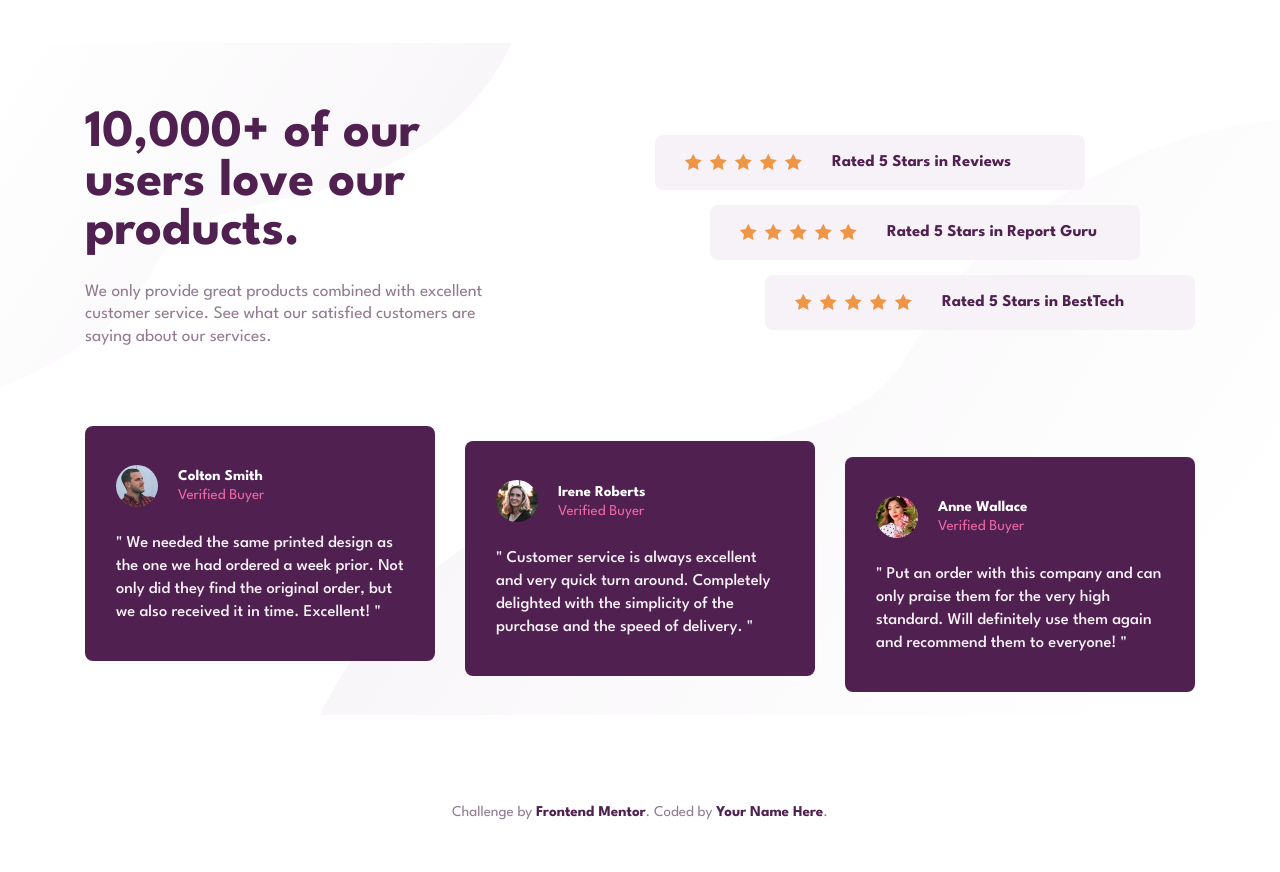
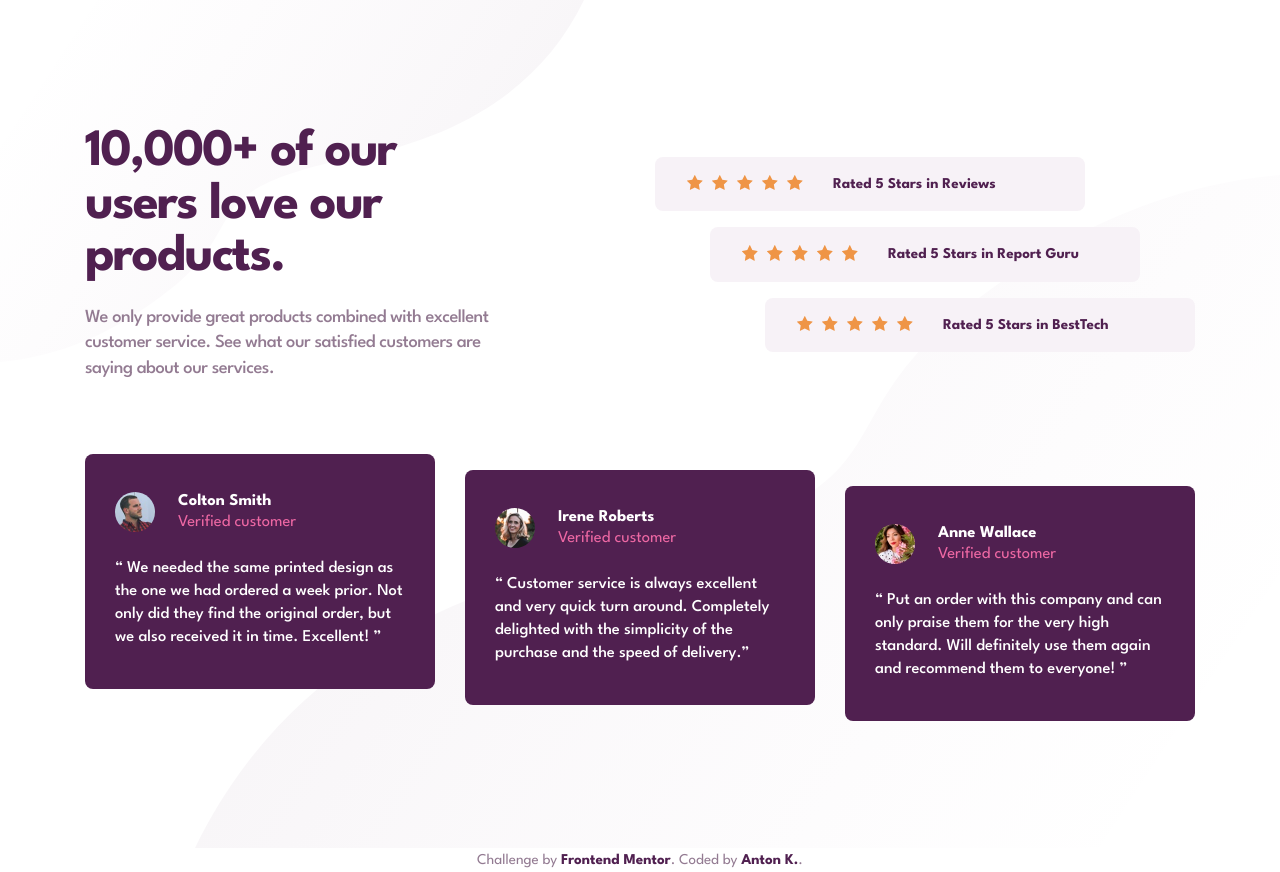
Before and after one commit to septober92/social-proof-section-master, a plain HTML site: page index.html in a window 1280 px wide. Before the commit the page ends 824 px from the top, so only its background shows below. Drawn offline with Linux system fonts and the light colour scheme.

Commit message:
update html and style

```diff
--- a/index.html
+++ b/index.html
@@ -18,8 +18,10 @@
   </head>
   <body>
     <main>
-      <div class="header-wrapper">
-        <div class="hd-left">
+      <section class="sp">
+        <div class="sp__container">
+          <div class="sp__top-section">
+            <div class="sp__heading">
               <h1>10,000+ of our users love our products.</h1>
               <p>
                 We only provide great products combined with excellent customer
@@ -28,87 +30,109 @@
               </p>
             </div>
 
-        <div class="hd-right">
-          <div class="rating n1">
+            <ul class="sp__ratings">
+              <li>
+                <div class="stars-container">
                   <img src="images/icon-star.svg" alt="star" />
                   <img src="images/icon-star.svg" alt="star" />
                   <img src="images/icon-star.svg" alt="star" />
                   <img src="images/icon-star.svg" alt="star" />
                   <img src="images/icon-star.svg" alt="star" />
+                </div>
 
-            Rated 5 Stars in Reviews
-          </div>
-          <div class="rating n2">
+                Rated 5 Stars in Reviews</li>
+              <li>
+                <div class="stars-container">
                   <img src="images/icon-star.svg" alt="star" />
                   <img src="images/icon-star.svg" alt="star" />
                   <img src="images/icon-star.svg" alt="star" />
                   <img src="images/icon-star.svg" alt="star" />
                   <img src="images/icon-star.svg" alt="star" />
+                </div>
 
-            Rated 5 Stars in Report Guru
-          </div>
-          <div class="rating n3">
+                Rated 5 Stars in Report Guru</li>
+              <li>
+                <div class="stars-container">
                   <img src="images/icon-star.svg" alt="star" />
                   <img src="images/icon-star.svg" alt="star" />
                   <img src="images/icon-star.svg" alt="star" />
                   <img src="images/icon-star.svg" alt="star" />
                   <img src="images/icon-star.svg" alt="star" />
+                </div>
 
-            Rated 5 Stars in BestTech
+                Rated 5 Stars in BestTech</li>
+            </ul>
+          </div>
+
+          <ul class="sp__feedbacks-section">
+            <li class="sp__feedback-box">
+              <div class="customer-info">
+                <div class="customer-img">
+                  <img src="images/image-colton.jpg" alt="Colton's photo" />
+                </div>
+
+                <div>
+                  <span class="customer-name">Colton Smith</span>
+                  <span class="customer-state">Verified customer</span>
                 </div>
               </div>
+
+              <p class="customer-feedback">
+                “ We needed the same printed design as the one we had ordered
+                a week prior. Not only did they find the original order, but
+                we also received it in time. Excellent! ”
+              </p>
+            </li>
+
+            <li class="sp__feedback-box">
+              <div class="customer-info">
+                <div class="customer-img">
+                  <img src="images/image-irene.jpg" alt="Irene's photo" />
                 </div>
-      <div class="reviews-container">
-        <article class="review rw-1">
-          <div class="name-container">
-            <img src="images/image-colton.jpg" alt="Colton Smith" />
-            <div class="name-box">
-              <div class="name">Colton Smith</div>
-              <span>Verified Buyer</span>
+
+                <div>
+                  <span class="customer-name">Irene Roberts</span>
+                  <span class="customer-state">Verified customer</span>
                 </div>
               </div>
-          <p>
-            " We needed the same printed design as the one we had ordered a week
-            prior. Not only did they find the original order, but we also
-            received it in time. Excellent! "
+
+              <p class="customer-feedback">
+                “ Customer service is always excellent and very quick turn
+                around. Completely delighted with the simplicity of the
+                purchase and the speed of delivery.”
               </p>
-        </article>
-        <article class="review rw-2">
-          <div class="name-container">
-            <img src="images/image-irene.jpg" alt="Irene Roberts" />
-            <div class="name-box">
-              <div class="name">Irene Roberts</div>
-              <span>Verified Buyer</span>
+            </li>
+
+            <li class="sp__feedback-box">
+              <div class="customer-info">
+                <div class="customer-img">
+                  <img src="images/image-anne.jpg" alt="Anne's photo" />
+                </div>
+
+                <div>
+                  <span class="customer-name">Anne Wallace</span>
+                  <span class="customer-state">Verified customer</span>
                 </div>
               </div>
-          <p>
-            " Customer service is always excellent and very quick turn around.
-            Completely delighted with the simplicity of the purchase and the
-            speed of delivery. "
+
+              <p class="customer-feedback">
+                “ Put an order with this company and can only praise them for
+                the very high standard. Will definitely use them again and
+                recommend them to everyone! ”
               </p>
-        </article>
-        <article class="review rw-3">
-          <div class="name-container">
-            <img src="images/image-anne.jpg" alt="Anne Wallace" />
-            <div class="name-box">
-              <div class="name">Anne Wallace</div>
-              <span>Verified Buyer</span>
+            </li>
+          </ul>
+
           </div>
         </div>
-          <p>
-            " Put an order with this company and can only praise them for the
-            very high standard. Will definitely use them again and recommend
-            them to everyone! "
-          </p>
-        </article>
-      </div>
+      </section>
     </main>
 
     <footer>
       Challenge by
       <a href="https://www.frontendmentor.io?ref=challenge" target="_blank"
         >Frontend Mentor</a
-      >. Coded by <a href="#">Your Name Here</a>.
+      >. Coded by <a href="#">Anton K.</a>.
     </footer>
   </body>
 </html>
--- a/style.css
+++ b/style.css
@@ -1,12 +1,4 @@
 @import url('https://fonts.googleapis.com/css2?family=League+Spartan:wght@400;500;700&display=swap');
-
-*,
-*::before,
-*::after {
-  margin: 0;
-  padding: 0;
-  box-sizing: border-box;
-}
 
 :root {
   /* Primary Colors */
@@ -25,6 +17,14 @@
   --font-main: 'League Spartan', sans-serif;
 }
 
+*,
+*::before,
+*::after {
+  margin: 0;
+  padding: 0;
+  box-sizing: border-box;
+}
+
 html {
   font-size: 15px;
 }
@@ -33,144 +33,230 @@ body {
   font-family: var(--font-main);
 }
 
-main {
-  display: flex;
-  justify-content: center;
-  align-items: center;
-  flex-direction: column;
-  min-height: 100vh;
-  /* padding: 110px 165px 100px; */
-  background: url(images/bg-pattern-top-desktop.svg) right 60vw bottom 50vh/45%
-      no-repeat,
-    url(images/bg-pattern-bottom-desktop.svg) left 25vw top 15vh/75% no-repeat,
+ul {
+  list-style: none;
+}
+
+.sp {
+  background: url(images/bg-pattern-top-desktop.svg) left top no-repeat,
+    url(images/bg-pattern-bottom-desktop.svg) right bottom no-repeat
       var(--white);
 }
 
-.header-wrapper {
-  width: 1110px;
-  display: flex;
-  flex-direction: row;
-  justify-content: space-between;
-  align-items: center;
-  margin-bottom: 70px;
+.sp__container {
+  max-width: 1206px;
+  min-height: 100vh;
+  padding: 127px 48px;
+  margin: auto;
 }
 
-.hd-left {
-  width: 420px;
-  height: 247px;
-  /* margin-right: 160px; */
-  align-self: flex-start;
-  justify-self: flex-start;
+.sp__top-section {
+  display: flex;
+  align-items: center;
+  justify-content: space-between;
 }
 
-.hd-left h1 {
-  color: var(--very-dark-magenta);
-  font-size: 3.5rem;
-  margin-bottom: 25px;
+.sp__heading {
+  max-width: 415px;
 }
 
-.hd-left p {
-  color: var(--dark-grayish-magenta);
-  line-height: 1.3;
-  font-size: 1.16em;
+.sp__heading h1 {
+  font-size: 3.5rem;
+  font-weight: 700;
+  letter-spacing: -1.7px;
+  line-height: 1;
+  color: var(--very-dark-magenta);
+  margin-bottom: 20px;
 }
 
-.hd-right {
-  width: 540px;
-  height: 200px;
-  display: flex;
-  flex-direction: column;
-  justify-content: center;
-  align-items: flex-start;
+.sp__heading p {
+  font-size: 1.23rem;
+  font-weight: 500;
+  letter-spacing: -0.5px;
+  line-height: 1.4;
+  color: var(--dark-grayish-magenta);
 }
 
-.hd-right img {
-  width: 17px;
-  margin-right: 8px;
+.sp__ratings {
+  display: flex;
+  align-items: flex-start;
+  justify-content: center;
+  flex-direction: column;
+  width: 540px;
+  height: 220px;
 }
 
-.hd-right img:nth-of-type(5) {
+.sp__ratings li {
+  display: flex;
+  align-items: center;
+  width: 430px;
+  padding: 18px 32px;
+  border-radius: 8px;
+  font-weight: 700;
+  color: var(--very-dark-magenta);
+  background-color: var(--light-grayish-magenta);
+}
+
+.sp__ratings li:not(:last-of-type) {
+  margin-bottom: 16px;
+}
+.sp__ratings li:first-of-type {
+  /* margin-left: 15px; */
+  align-self: flex-start;
+}
+.sp__ratings li:nth-of-type(2) {
+  /* margin-left: 63px; */
+  align-self: center;
+}
+.sp__ratings li:last-of-type {
+  /* margin-left: 110px; */
+  align-self: flex-end;
+}
+
+.stars-container img {
+  width: 16px;
+  margin-right: 5px;
+}
+
+.stars-container img:nth-of-type(5) {
   margin-right: 30px;
 }
 
-.rating {
+.sp__feedbacks-section {
+  display: flex;
+  justify-content: center;
+  flex-wrap: wrap;
+  gap: 30px;
+  margin-top: 72px;
+}
+
+.sp__feedback-box {
+  width: 350px;
+  height: 235px;
+  border-radius: 8px;
+  padding: 38px 30px;
+  color: #fff;
+  background-color: var(--very-dark-magenta);
+}
+
+.sp__feedback-box:nth-of-type(2) {
+  margin-top: 16px;
+}
+.sp__feedback-box:last-of-type {
+  margin-top: 32px;
+}
+
+.customer-info {
   display: flex;
   align-items: center;
-  width: 430px;
-  height: 55px;
-  padding: 15px 30px;
-  border-radius: 8px;
-  background-color: var(--light-grayish-magenta);
-  color: var(--very-dark-magenta);
-  font-weight: 700;
-  font-size: 1.1rem;
-  margin-bottom: 15px;
 }
 
-.n2 {
+.sp__feedback-box .customer-img {
+  width: 40px;
+  height: 40px;
+  border-radius: 50%;
+  margin-right: 23px;
+  overflow: hidden;
+}
+
+.sp__feedback-box .customer-img img {
+  height: 100%;
+  width: 100%;
+  object-fit: cover;
+}
+
+.sp__feedback-box .customer-name {
+  display: block;
+  margin-bottom: 5px;
+  font-size: 1.1rem;
+  font-weight: 700;
+}
+
+.sp__feedback-box .customer-state {
+  font-size: 1.1rem;
+  color: var(--soft-pink);
+}
+
+.sp__feedback-box p {
+  font-size: 1.1rem;
+  font-weight: 500;
+  line-height: 1.4;
+  margin-top: 25px;
+}
+
+@media (max-width: 992px) {
+  .sp__container {
+    padding: 80px 48px;
+  }
+  .sp__top-section {
+    flex-direction: column;
+    justify-content: center;
+    text-align: center;
+  }
+  .sp__heading h1 {
+    margin-bottom: 24px;
+  }
+  .sp__ratings {
+    margin-top: 40px;
+  }
+
+  .sp__ratings li:first-of-type {
     align-self: center;
   }
 
-.n3 {
-  align-self: flex-end;
-  margin-bottom: 0;
+  .sp__ratings li:last-of-type {
+    align-self: center;
+  }
+  .sp__feedback-box {
+    margin: 0 !important;
+  }
 }
 
-.reviews-container {
-  display: flex;
-  flex-direction: row;
-  width: 1110px;
-  height: 266px;
+@media (max-width: 550px) {
+  .sp {
+    background: url(images/bg-pattern-top-mobile.svg) left top no-repeat,
+      url(images/bg-pattern-bottom-mobile.svg) right bottom no-repeat
+        var(--white);
   }
 
-.review {
-  display: flex;
-  align-items: flex-start;
-  flex-direction: column;
-  width: 350px;
-  height: 235px;
-  padding: 39px 31px;
-  border-radius: 8px;
-  background-color: var(--very-dark-magenta);
-  margin-right: 30px;
+  .sp__container {
+    padding: 80px 24px;
   }
 
-.name-container {
-  display: flex;
-  align-items: center;
-  margin-bottom: 25px;
+  .sp__heading {
+    max-width: 327px;
+    margin-bottom: 20px;
   }
 
-.name-container img {
-  border-radius: 50%;
-  width: 42px;
-  margin-right: 20px;
+  .sp__heading h1 {
+    font-size: 2.8rem;
+    margin-right: auto;
+    margin-left: auto;
   }
 
-.name {
-  color: var(--white);
-  font-weight: 700;
-  margin-bottom: 5px;
+  .sp__ratings {
+    width: 100%;
   }
 
-.name-container span {
-  color: var(--soft-pink);
+  .sp__ratings li {
+    width: 327px;
+    height: 78px;
+    justify-content: center;
+    flex-direction: column;
   }
 
-.review p {
-  font-size: 1.1rem;
-  line-height: 1.4;
-  font-weight: 500;
-  color: var(--light-grayish-magenta);
+  .stars-container {
+    margin-bottom: 10px;
   }
 
-.rw-2 {
-  align-self: center;
+  .stars-container img:nth-of-type(5) {
+    margin-right: 0;
   }
 
-.rw-3 {
-  align-self: flex-end;
-  margin-right: 0;
+  .sp__feedback-box {
+    width: 327px;
+    height: 248px;
+  }
 }
 
 footer {
```
Also changed, not shown: design/desktop-design.jpg (added), design/mobile-design.jpg (added). Lines whose indentation alone changed are shown as unchanged.
